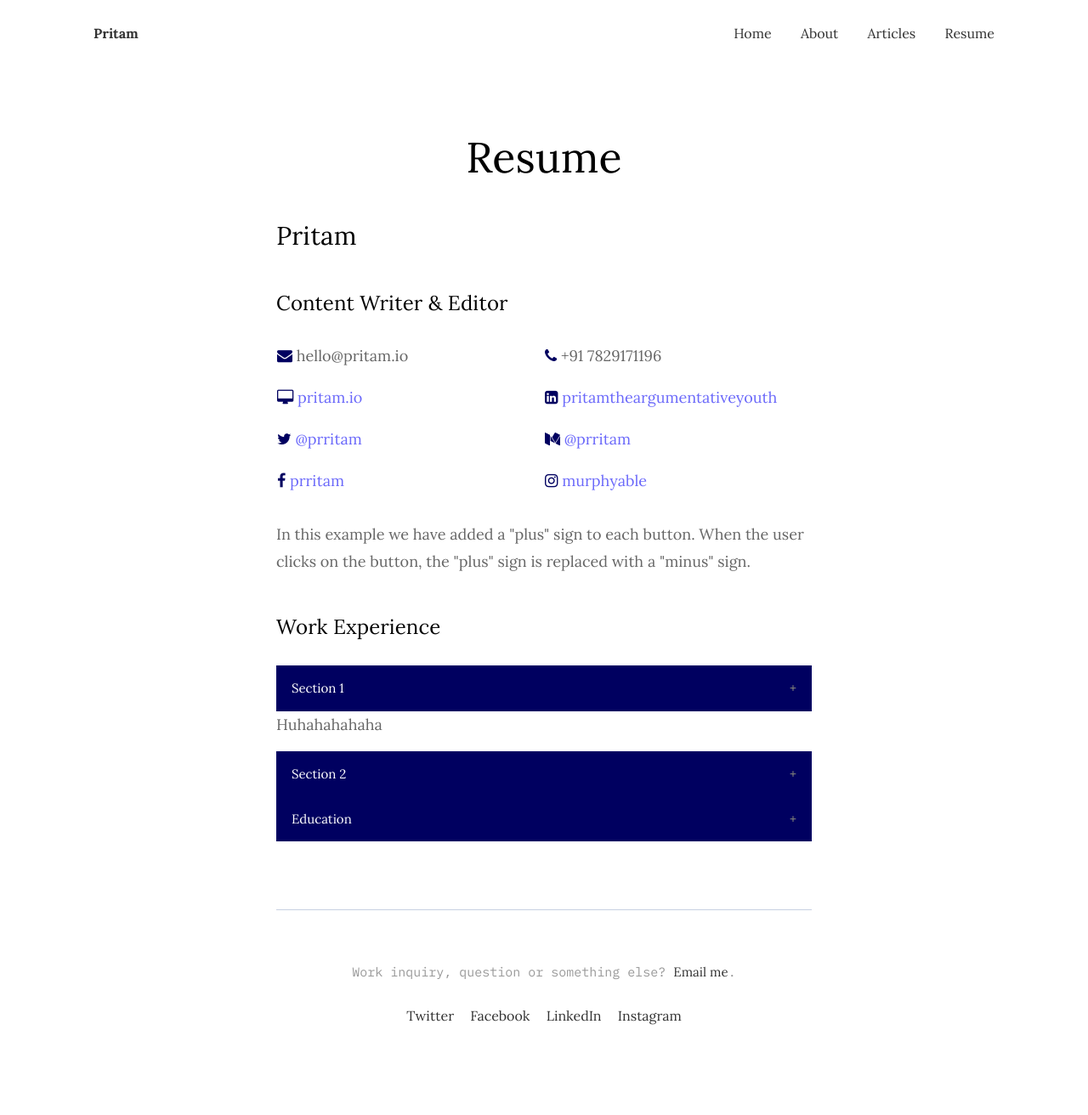
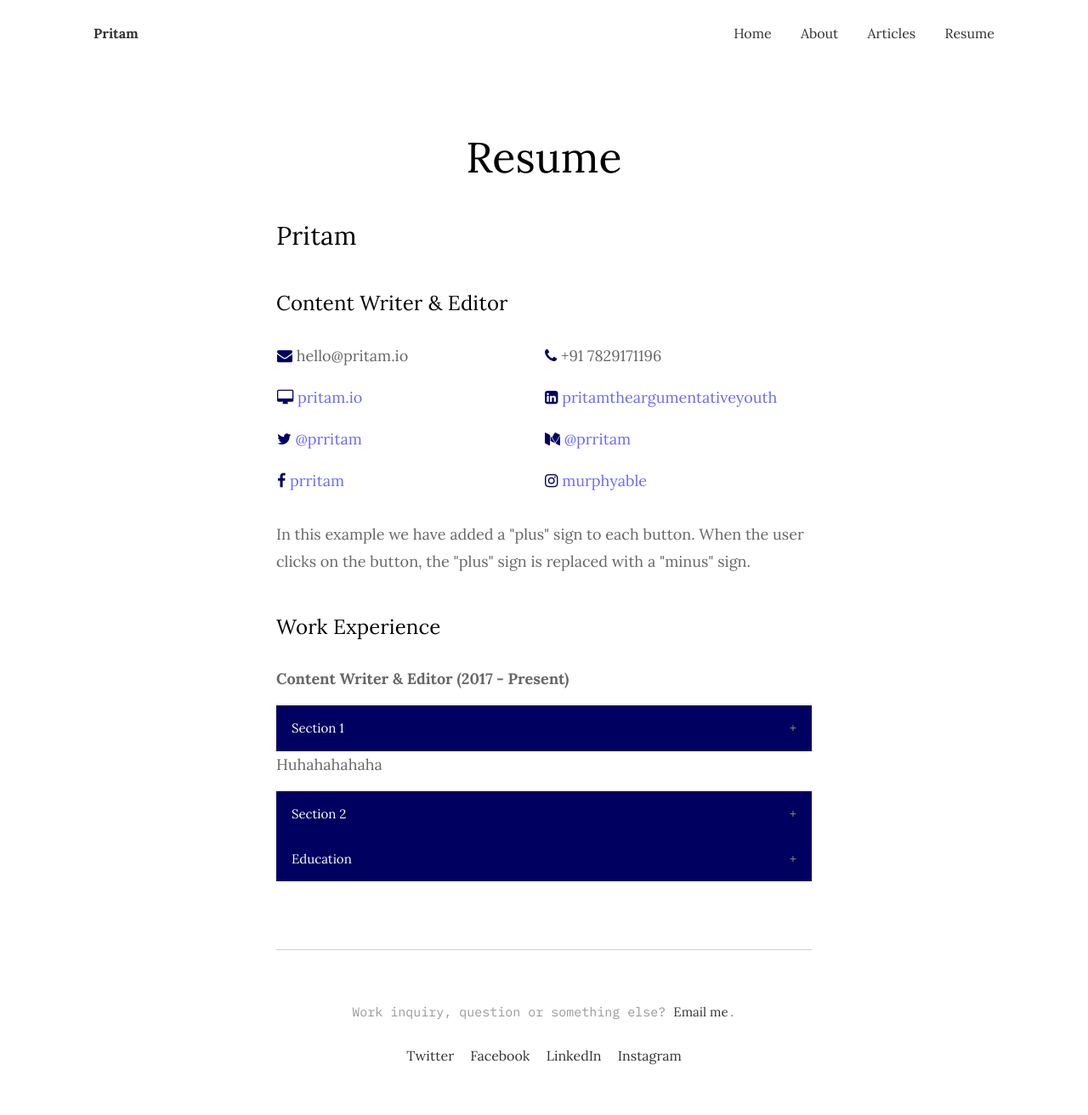
Before and after one commit to argumentativeyouth/pritams-portfolio, a Jekyll site: the page built from _pages/resume.md, in a window 1280 px wide. Shown: the whole page at 85% size. Built offline with Jekyll 4.4.1, drawn with Linux system fonts in a browser that asks for light colours; before the commit the page ends 1265 px from its top, so only the background shows below that.

Commit message:
Update resume.md

```diff
--- a/_pages/resume.md
+++ b/_pages/resume.md
@@ -73,6 +73,7 @@ image:
 
 <p>In this example we have added a "plus" sign to each button. When the user clicks on the button, the "plus" sign is replaced with a "minus" sign.</p>
 <h3>Work Experience</h3>
+<p><strong>Content Writer & Editor (2017 - Present)</strong></p>
 <button class="accordion">Section 1</button>
 <div class="panel">
   <p>Lorem ipsum dolor sit amet, consectetur adipisicing elit, sed do eiusmod tempor incididunt ut labore et dolore magna aliqua. Ut enim ad minim veniam, quis nostrud exercitation ullamco laboris nisi ut aliquip ex ea commodo consequat.</p>
```
